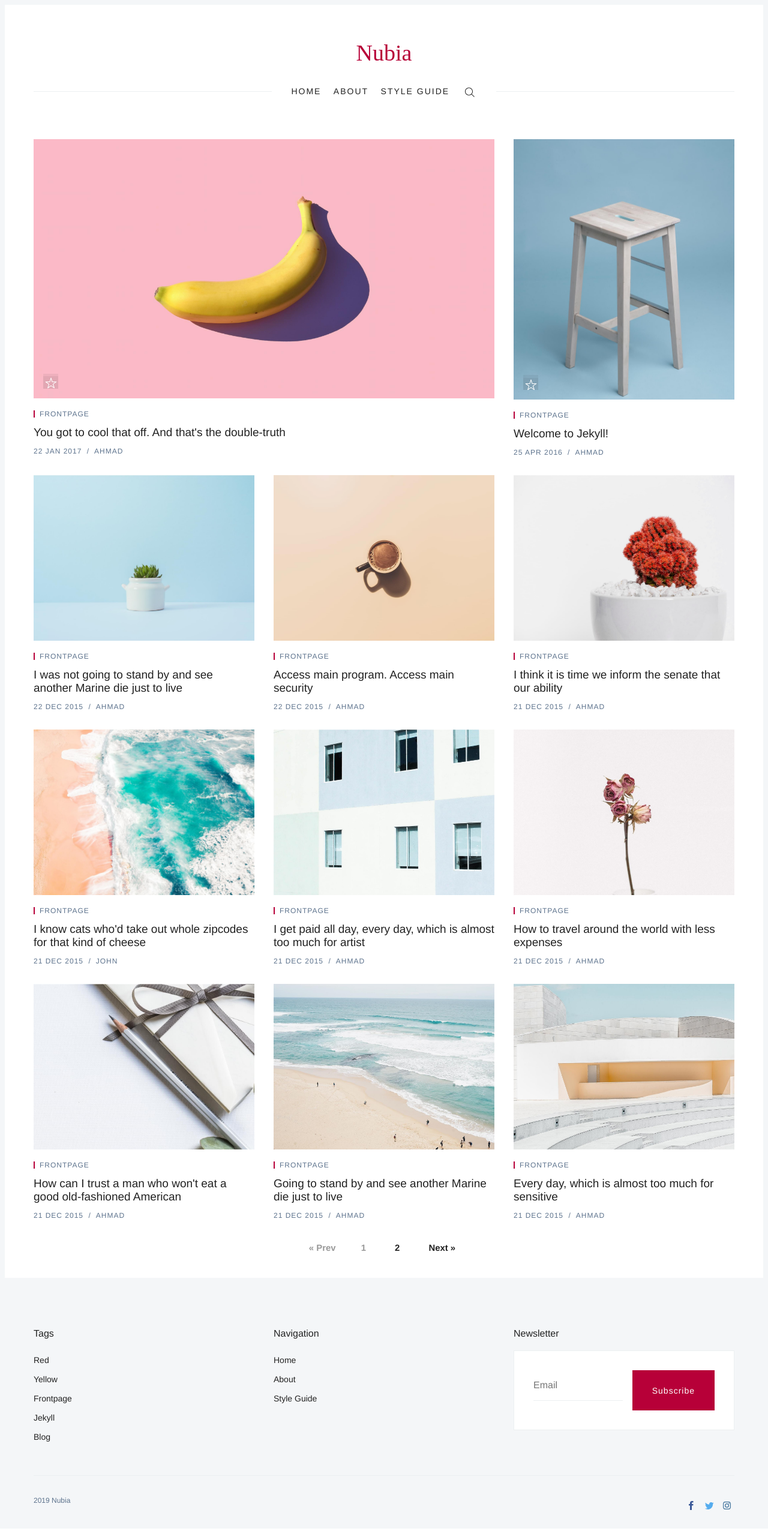
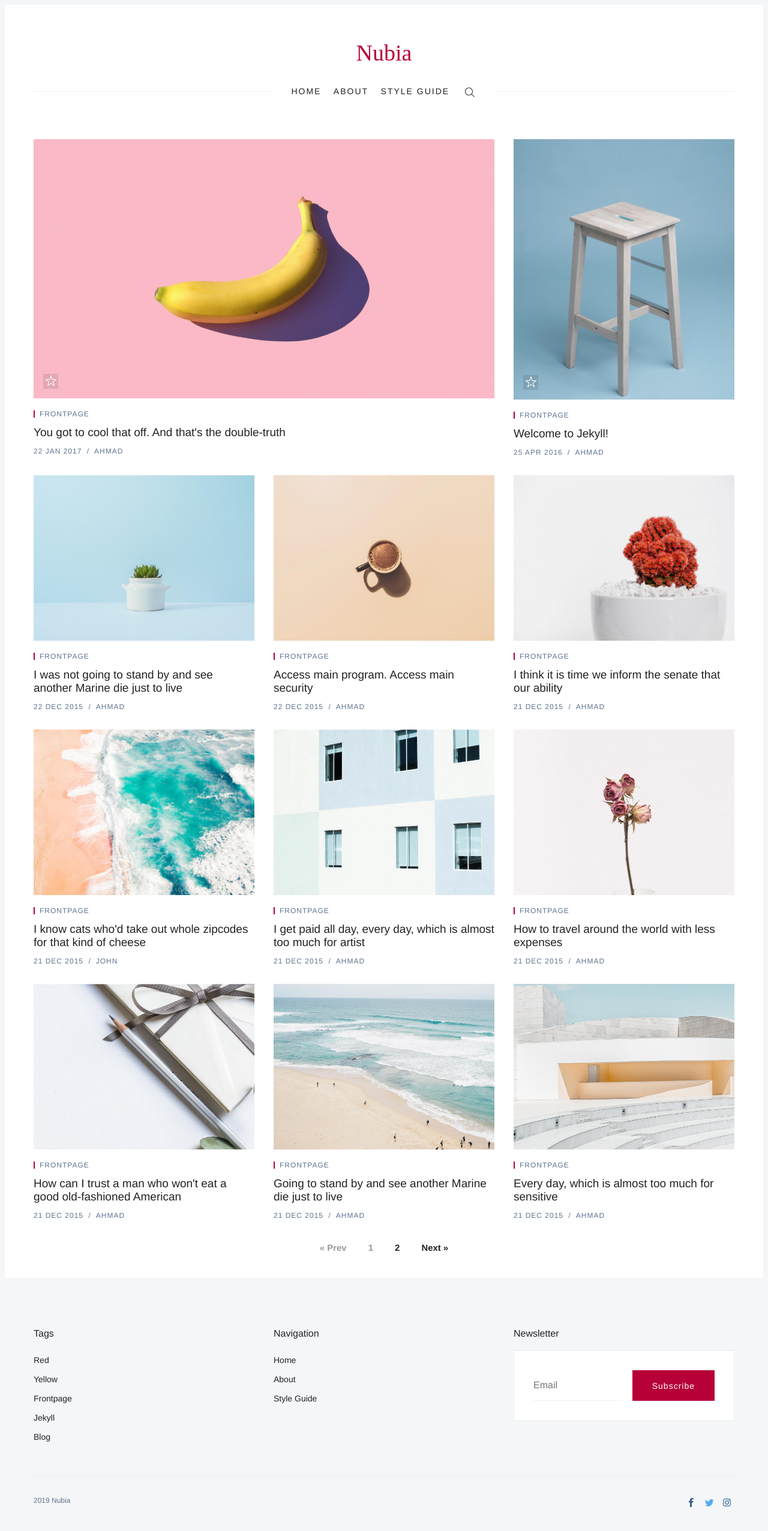
Before and after one commit to olaglam3/sleek, a Jekyll site: the page built from index.html, in a window 1280 px wide. Shown: the whole page at 60% size. Built offline with Jekyll 4.4.1, drawn with Linux system fonts in a browser that asks for light colours; some web fonts are replaced; the list of posts is cut into pages by our own code; a style sheet for code colours, icons or effects is not loaded.

Commit message:
Update head.html

```diff
--- a/_includes/head.html
+++ b/_includes/head.html
@@ -8,9 +8,7 @@
   <link rel='canonical' href="{{ page.url | replace:'index.html','' | prepend: site.baseurl | prepend: site.url }}">
   <link rel='alternate' type='application/rss+xml' title='{{ site.title }}' href="{{ '/feed.xml' | prepend: site.baseurl | prepend: site.url }}">
   <link rel="sitemap" type="application/xml" title="Sitemap" href="/sitemap.xml" />
-  <link rel="stylesheet" href="https://stackpath.bootstrapcdn.com/bootstrap/4.3.1/css/bootstrap.min.css" integrity="sha384-MCw98/SFnGE8fJT3GXwEOngsV7Zt27NXFoaoApmYm81iuXoPkFOJwJ8ERdknLPMO" crossorigin="anonymous">
-
-  <style>
+   <style>
     {% capture inlineCSS %}
       {% include app.scss %}
     {% endcapture %}
```
